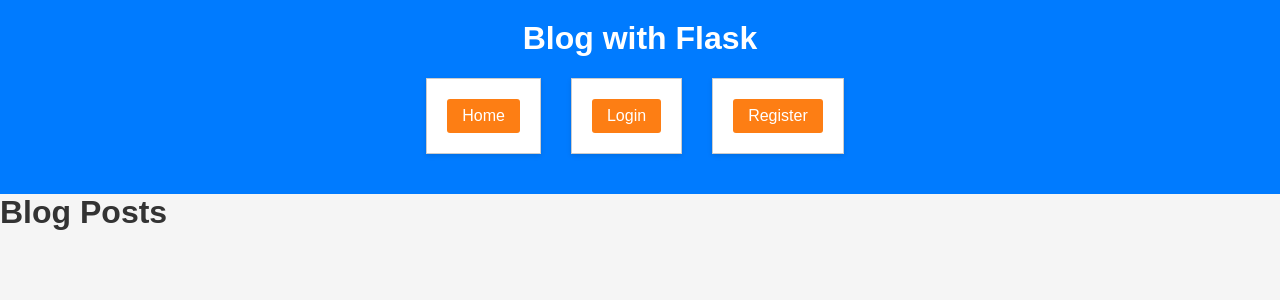
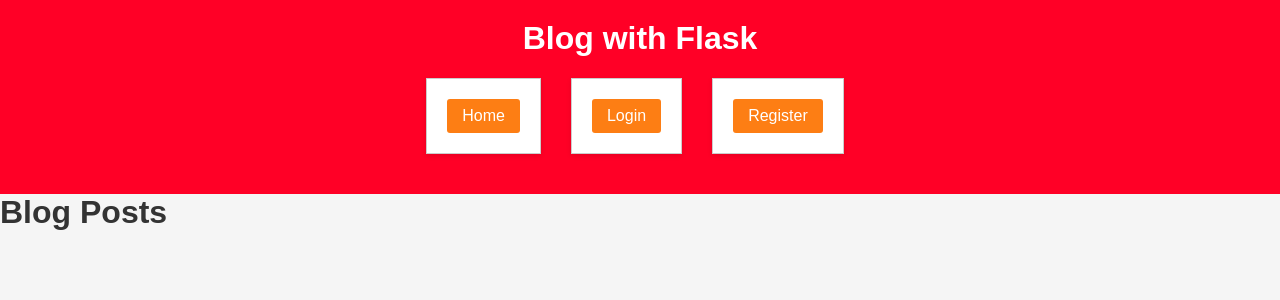
Before and after one commit to yoniLavi/Blog_PostgreSQL_Render_Hosting, a Flask app: page / in a window 1280 px wide. Shown: the top 300 px of the page. Run offline with Flask 3, Linux system fonts and the light colour scheme; data that the repository does not hold is empty.

Commit message:
Changing background colour to red

```diff
--- a/static/css/styles.css
+++ b/static/css/styles.css
@@ -13,7 +13,7 @@ h1 {
 
 /* Header Styles */
 header {
-  background-color: #007bff;
+  background-color: #ff0026;
   padding: 20px;
   color: #fff;
   text-align: center;
```
